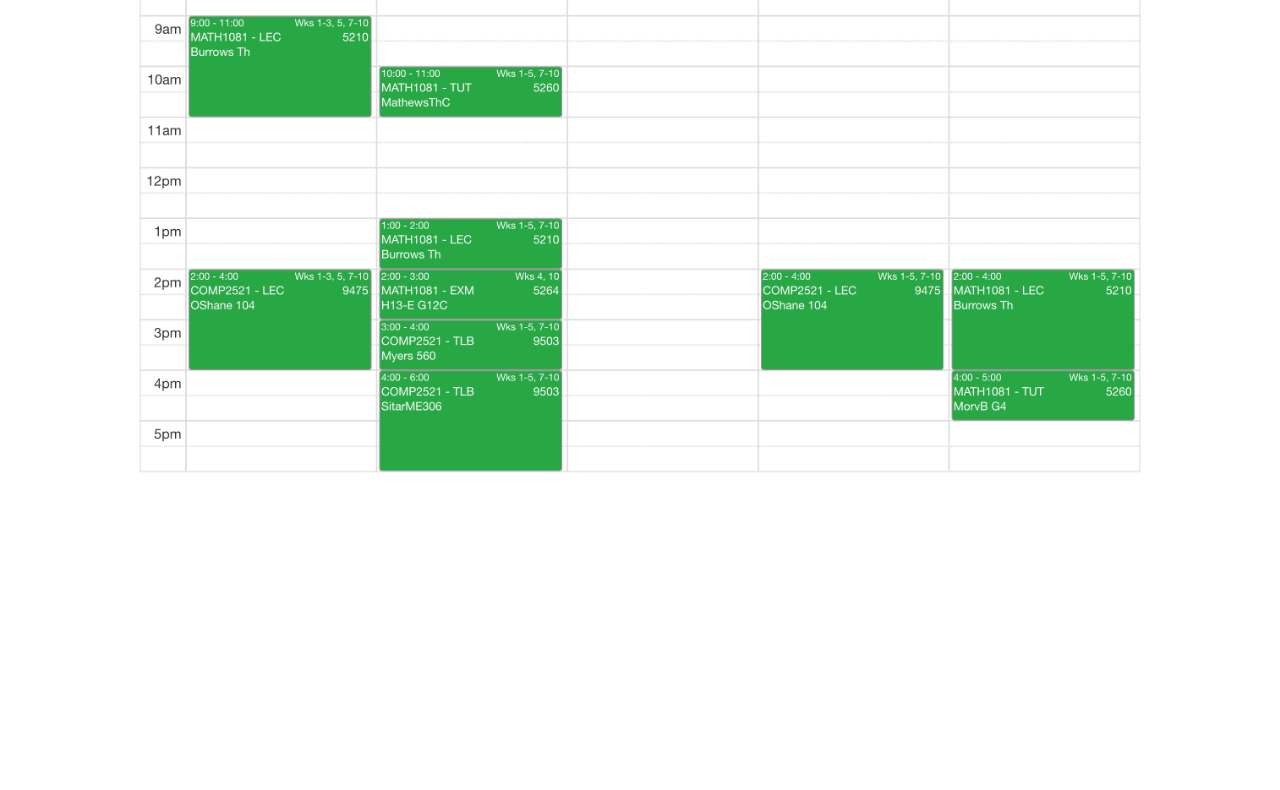
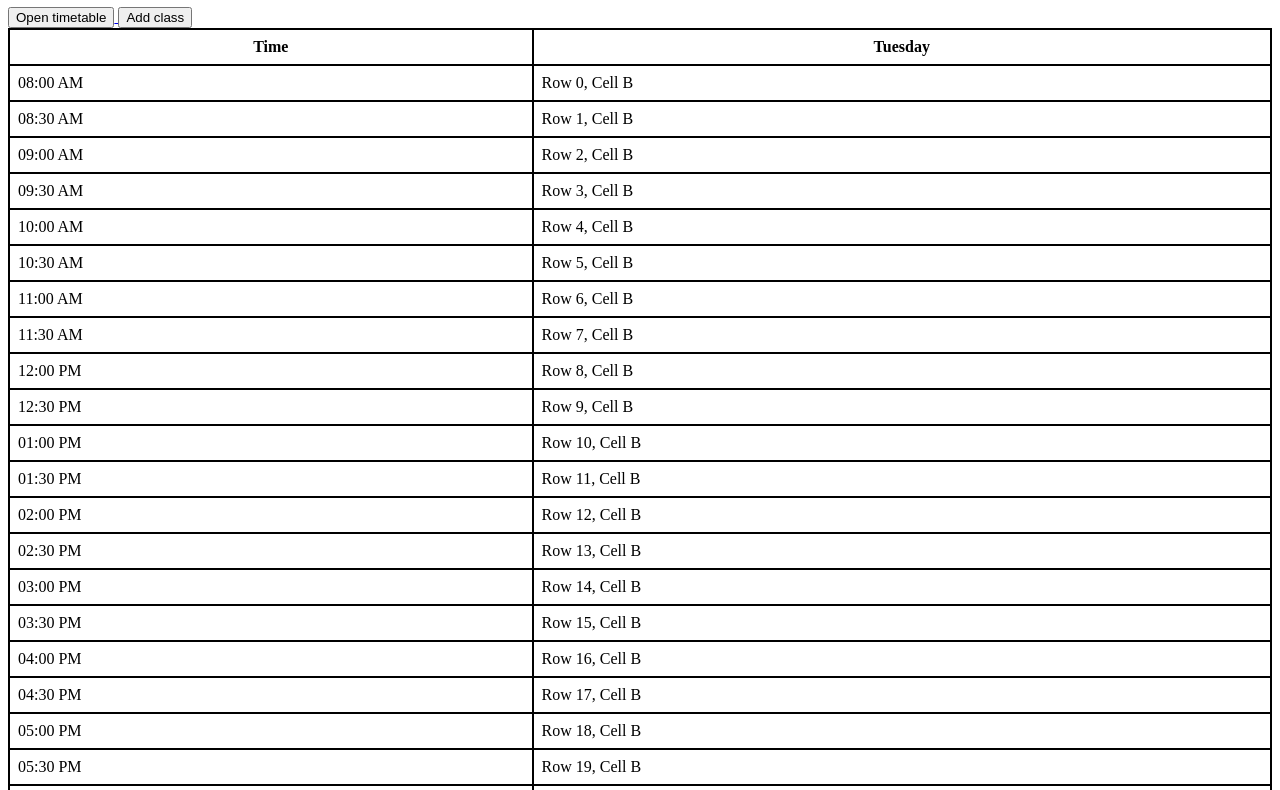
Before and after one commit to revaldihansya/UNSW-Timetable, a plain HTML site: page index.html in a window 1280 px wide. Shown: the part 73-863 px from the top of the page. Before the commit the page ends 800 px from the top, so only its background shows below. Drawn offline with Linux system fonts and the light colour scheme.

Commit message:
made timetable picture page and index table in 30 minute intervals

```diff
--- a/index.html
+++ b/index.html
@@ -4,11 +4,36 @@
     <meta charset="UTF-8">
     <meta name="viewport" content="width=device-width, initial-scale=1.0">
     <title>26T3 Timetable</title>
-    <link rel="stylesheet" type="text/css" href="style.css">
+    <link rel="stylesheet" type="text/css" href="index_style.css">
 </head>
 <body>
+    <h1>Welcome to my home page!</h1>
+
+    <!-- Open the image of the timetable presented on myUNSW -->
+    <a href="timetable-image.html">
+        <button>Open timetable</button>
+    </a>
+
+    <!-- Add a new class to the timetable in the homepage. TODO -->
+    <a>
+        <button>Add class</button>
+    </a>
+
+    <!-- Timetable for the day. TODO -->
     <div>
-        <img src="26T3 Timetable.PNG" alt="Timetable">
+        <table id="timetable">
+            <tr>
+                <th>Time</th>
+                <!-- the current day will be added here via the script -->
+                <th id="day"></th>
+            </tr>
+        </table>
     </div>
+
+    <!-- script that displays the classes based on our calsses database. -->
+     <!-- TODO:
+      Get the classes for the day, and displays it based on the current time
+      row-->
+    <script src="timetable_table.js"></script>
 </body>
 </html>
--- /dev/null
+++ b/index_style.css
@@ -0,0 +1,16 @@
+div {
+    display: grid;
+    place-items: center;
+}
+
+table {
+    /* This merges the cell borders so you don't get ugly double lines */
+    border-collapse: collapse;
+    width: 100%;
+}
+
+th, td {
+    /* This sets the border thickness, style, and color */
+    border: 2px solid black;
+    padding: 8px;
+}
--- /dev/null
+++ b/timetable_table.js
@@ -0,0 +1,28 @@
+// get the current day
+const day = document.getElementById("day");
+const dayName = new Date().toLocaleDateString('en-US', { weekday: 'long' });
+// adds the day to the day id
+day.innerHTML += `${dayName}`
+
+// get the table id so we can add the stuff
+const table = document.getElementById("timetable");
+let scheduleTime = new Date();
+// sets the time to start at 8
+scheduleTime.setHours(8, 0, 0);
+
+// loops 25 times cuz its from 8AM until 8PM, with intervals of 30 minutes
+for (let i = 0; i <= 25; i++) {
+    let timeString = scheduleTime.toLocaleTimeString([], { hour: '2-digit', minute: '2-digit' });
+
+    // adds the time to the table id
+    table.innerHTML += `
+        <tr>
+            <td>${timeString}</td>
+            <!-- names of the classes. TODO -->
+            <td>Row ${i}, Cell B</td>
+        </tr>
+    `;
+
+    // intervals of 30 minutes
+    scheduleTime.setMinutes(scheduleTime.getMinutes() + 30);
+}
```
Also changed, not shown: timetable-image.html (added, +18 -0 lines), logs.txt (added), timetable_image_style.css (renamed from style.css).
